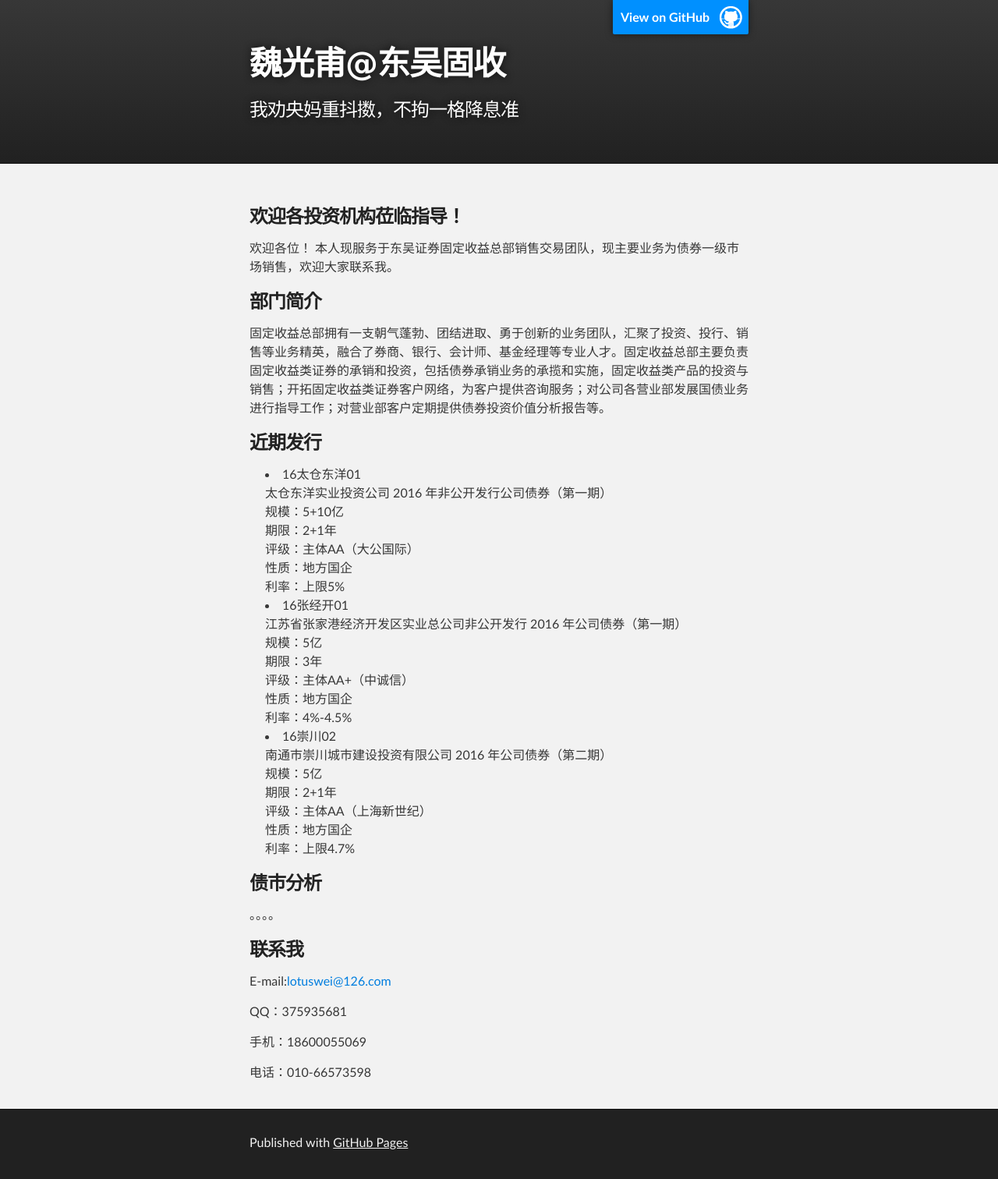
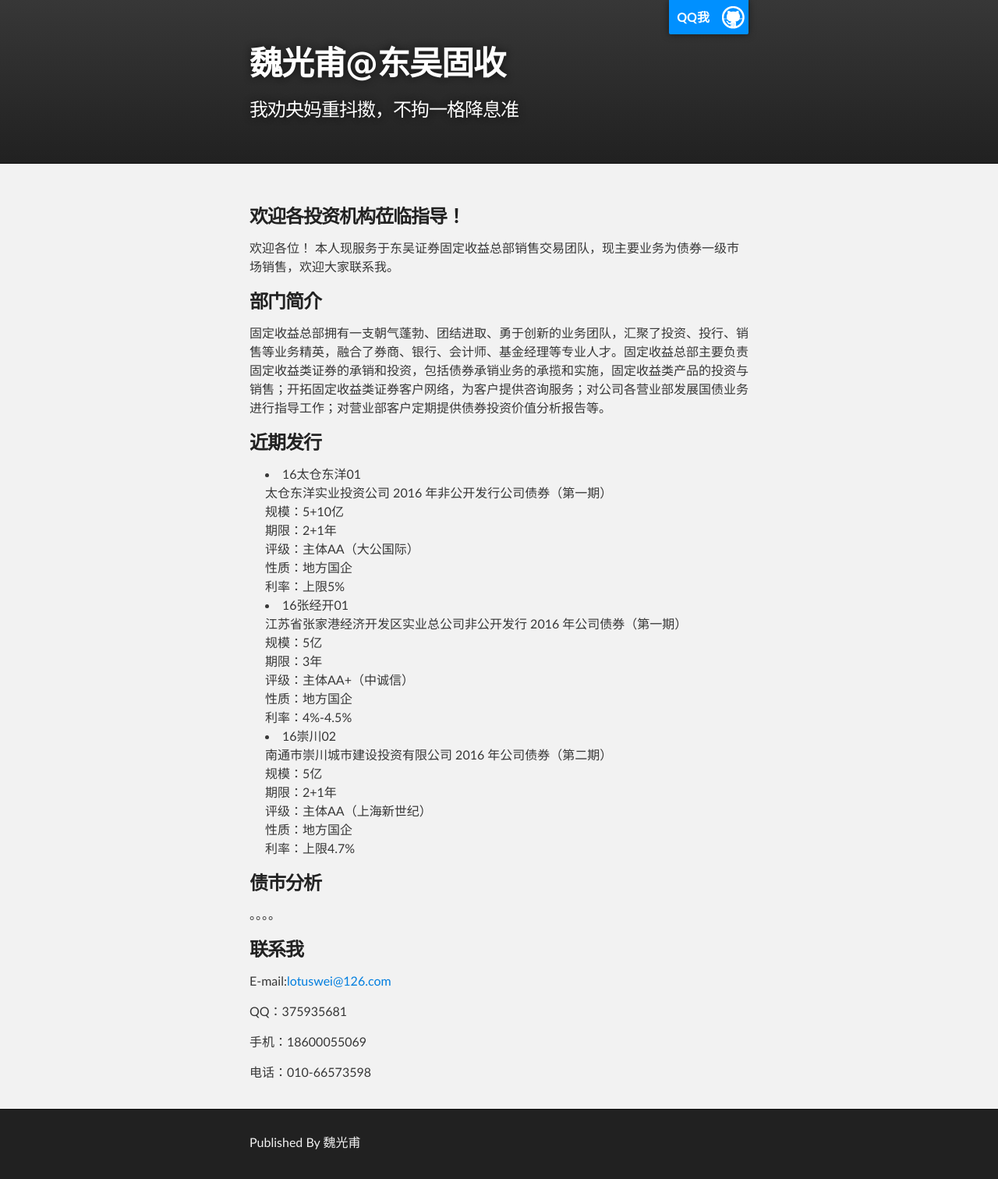
Before and after one commit to Tony-Wei/Tony-Wei.github.io, a plain HTML site: page index.html in a window 1280 px wide. Shown: the whole page at 78% size. Drawn offline with Linux system fonts and the light colour scheme.

Commit message:
Update index.html

```diff
--- a/index.html
+++ b/index.html
@@ -16,7 +16,7 @@
     <!-- HEADER -->
     <div id="header_wrap" class="outer">
         <header class="inner">
-          <a id="forkme_banner" href="https://github.com/Tony-Wei">View on GitHub</a>
+          <a id="forkme_banner" href="tencent://message/?uin=375935681&Site=&menu=yes">QQ我</a>
 
           <h1 id="project_title">魏光甫@东吴固收</h1>
           <h2 id="project_tagline">我劝央妈重抖擞，不拘一格降息准</h2>
@@ -81,7 +81,7 @@
     <!-- FOOTER  -->
     <div id="footer_wrap" class="outer">
       <footer class="inner">
-        <p>Published with <a href="http://pages.github.com">GitHub Pages</a></p>
+        <p>Published By 魏光甫</p>
       </footer>
     </div>
 
```
